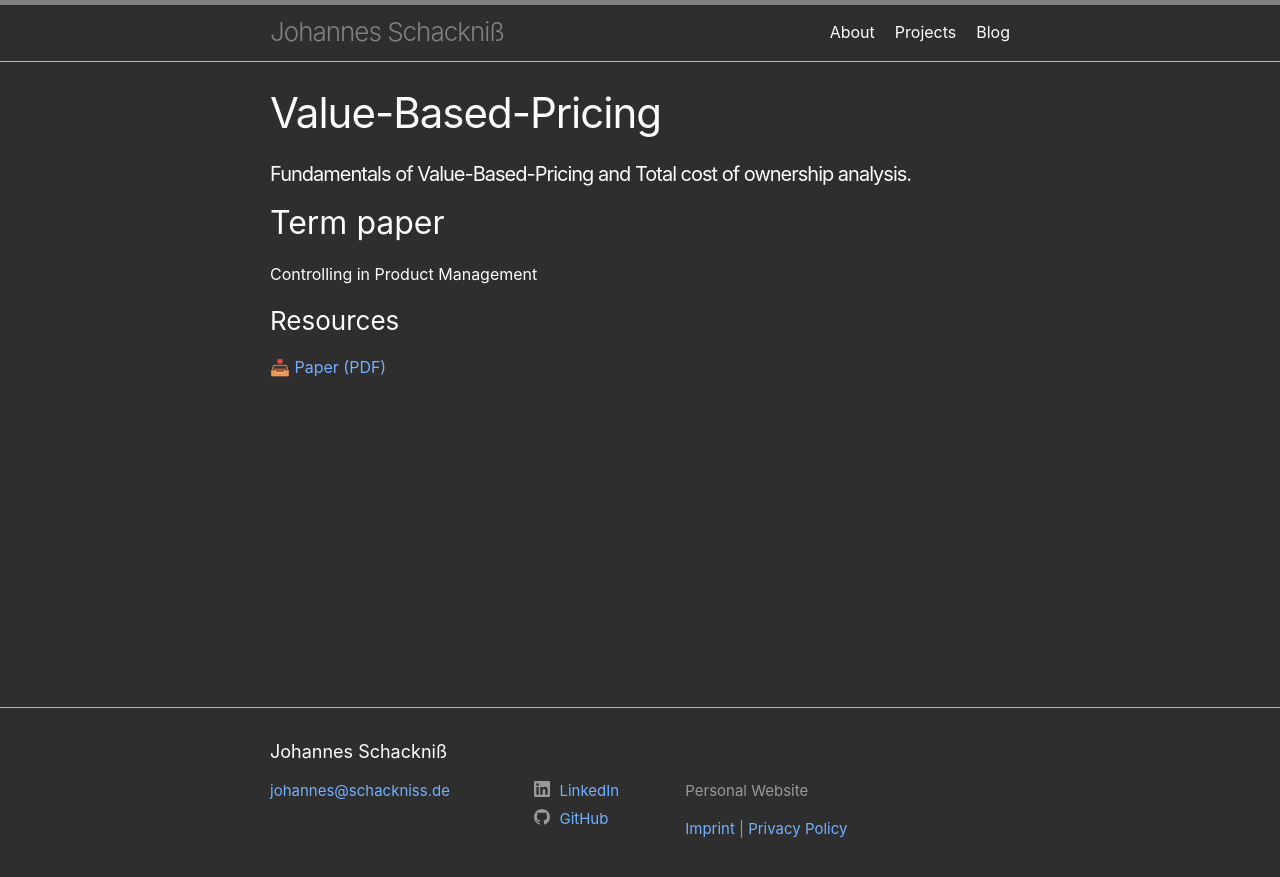
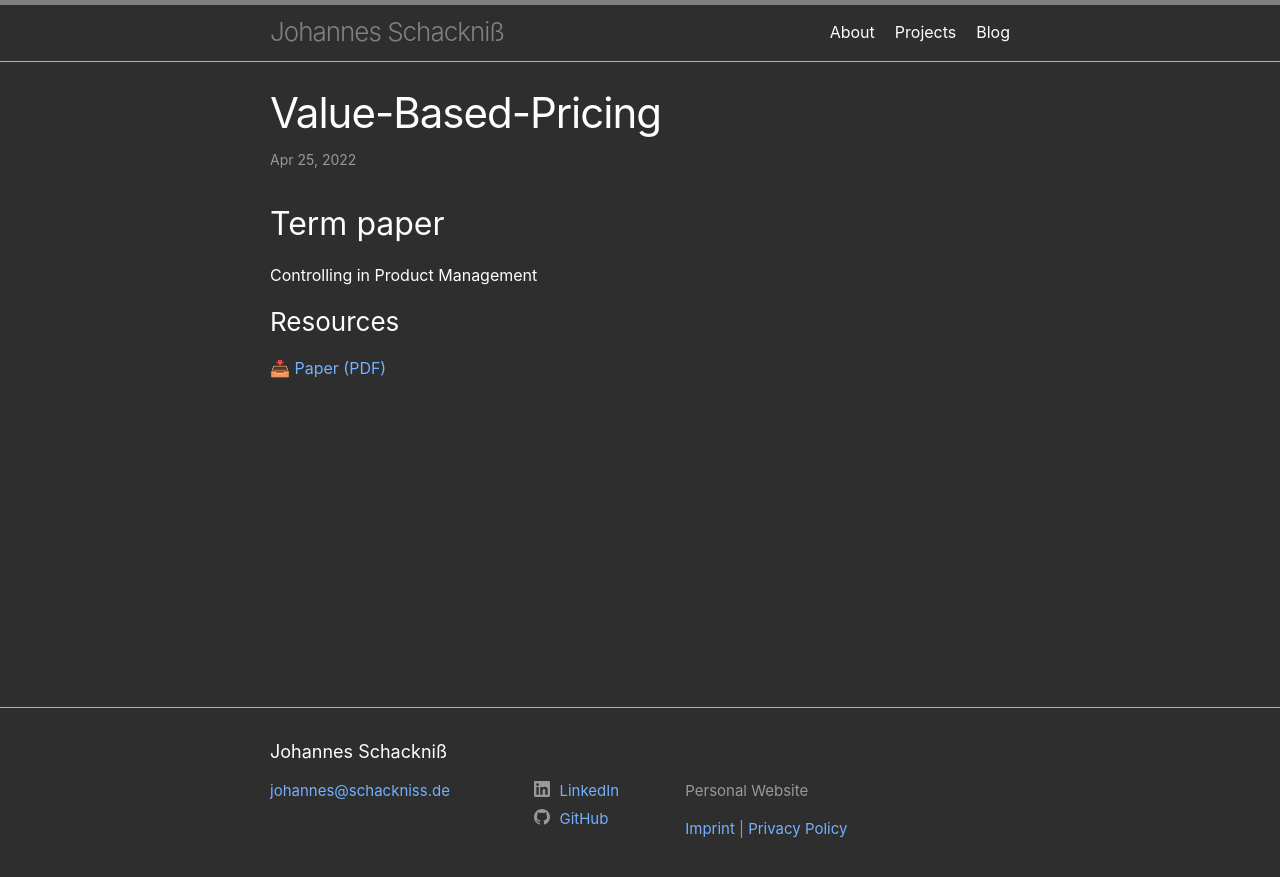
Before and after one commit to schackniss/schackniss.de, a Jekyll site: the page built from _posts/2022-04-25-value-based-pricing.md, in a window 1280 px wide. Shown: the top 877 px of the page. Built offline with Jekyll 4.4.1, drawn with Linux system fonts in a browser that asks for light colours.

Commit message:
Move value-based-pricing to posts

```diff
--- a/_projects/value-based-pricing.md
+++ b/_posts/2022-04-25-value-based-pricing.md
@@ -1,8 +1,7 @@
 ---
-layout: project
+layout: post
 title: Value-Based-Pricing
 description: Fundamentals of Value-Based-Pricing and Total cost of ownership analysis.
-project: value-based-pricing
 ---
 ## Term paper
 
```
